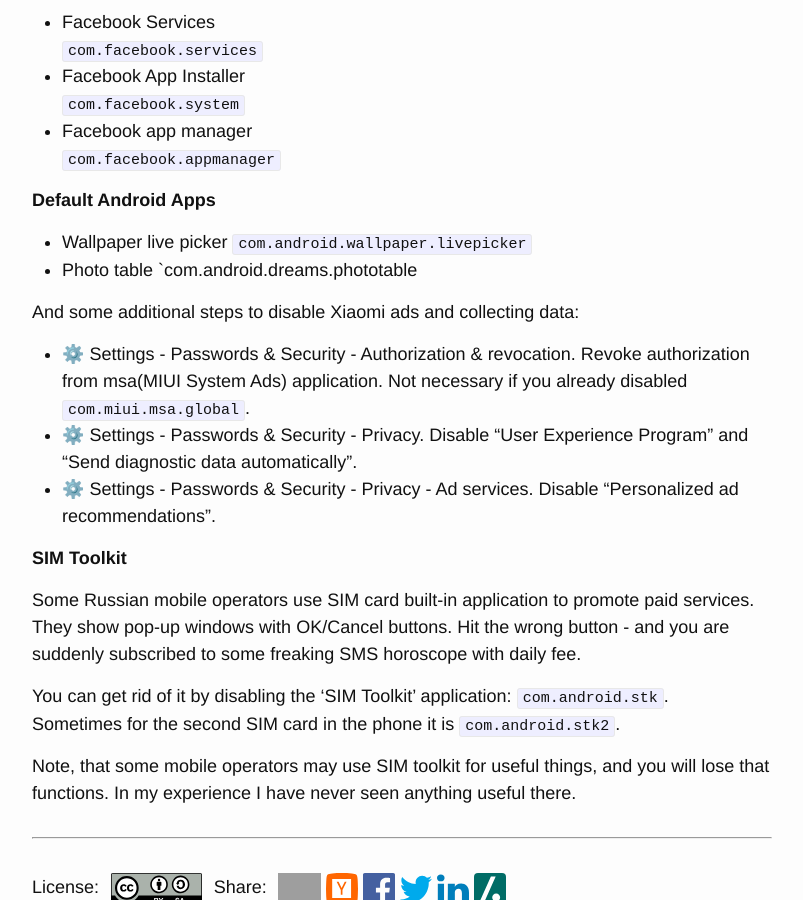
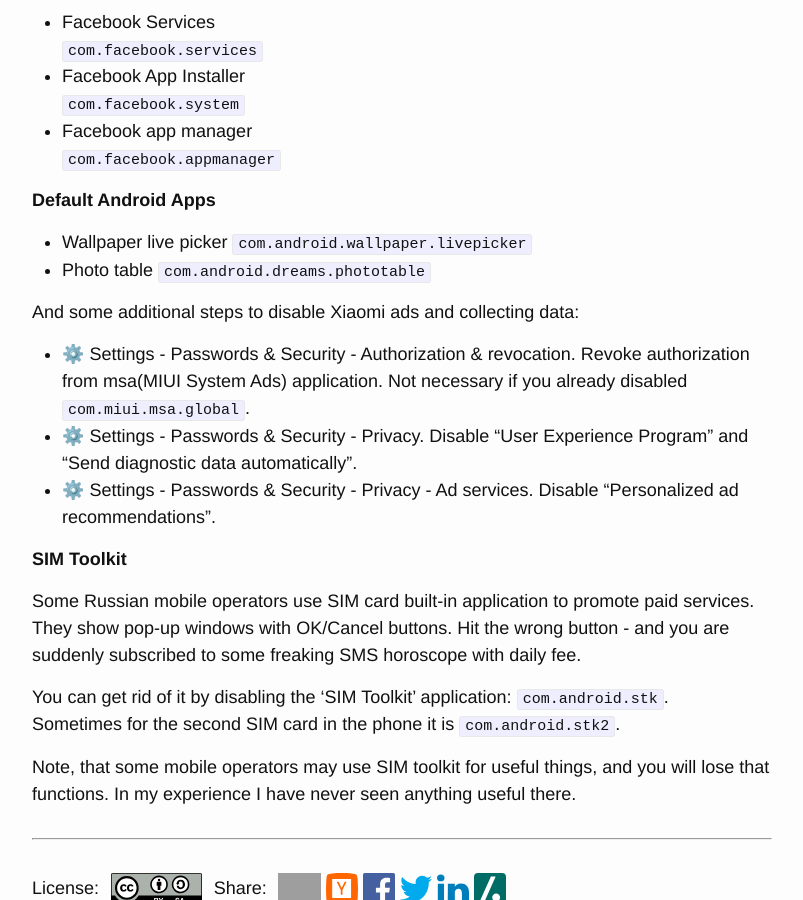
Before and after one commit to selivan/selivan.github.io, a Jekyll site: the page built from _posts/2020-02-25-removing-bloatware-from-xiaomi-miui-android.md, in a window 1280 px wide and 900 px high, scrolled down 3359 px. Shown: the whole window, without its empty margins (238-1041 px from the left). Built offline with Jekyll 4.4.1, drawn with Linux system fonts in a browser that asks for light colours; grey boxes are pictures that could not be loaded.

Commit message:
Tiny typo in an article

```diff
--- a/_posts/2020-02-25-removing-bloatware-from-xiaomi-miui-android.md
+++ b/_posts/2020-02-25-removing-bloatware-from-xiaomi-miui-android.md
@@ -122,7 +122,7 @@
 * Wallpaper live picker
 `com.android.wallpaper.livepicker`
 * Photo table
-`com.android.dreams.phototable
+`com.android.dreams.phototable`
 
 
 And some additional steps to disable Xiaomi ads and collecting data:
```
